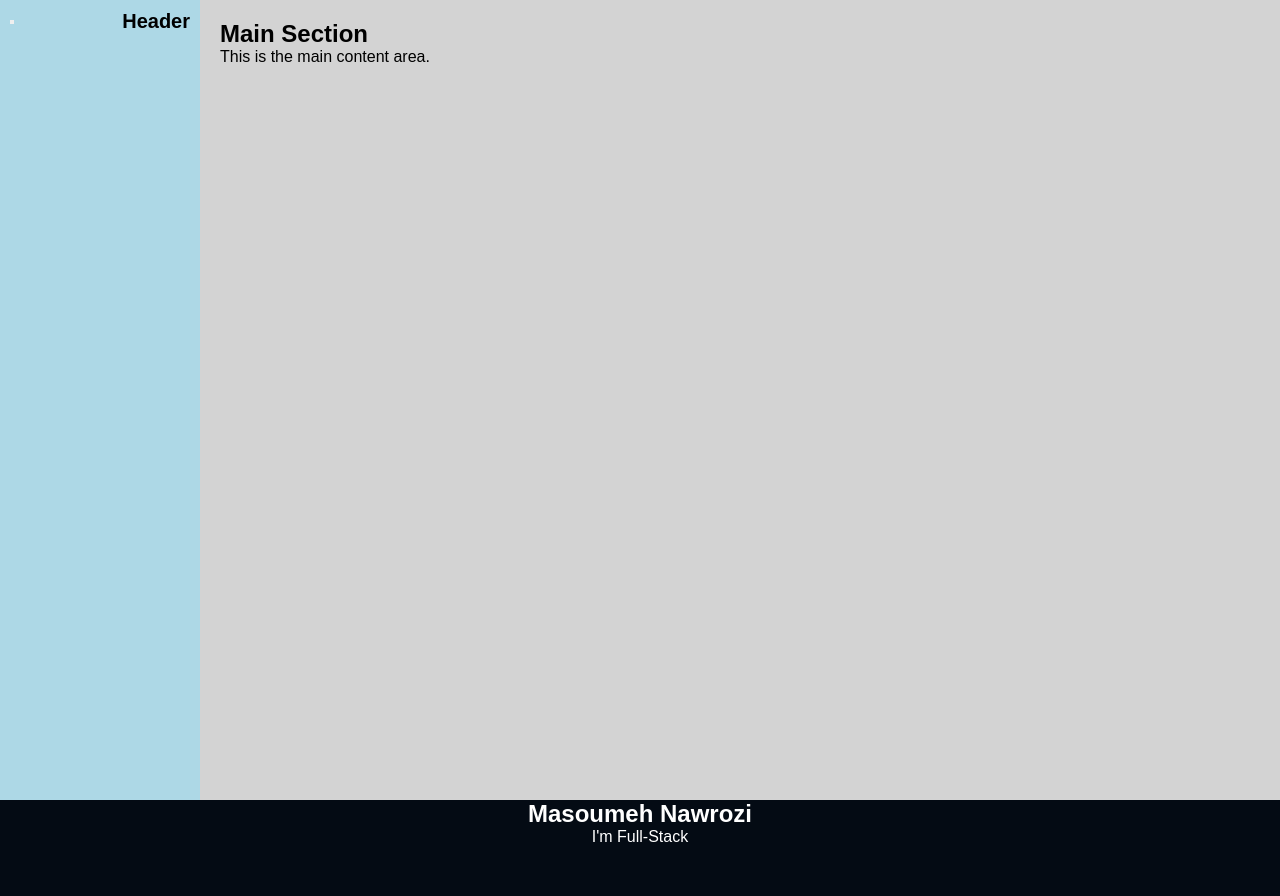
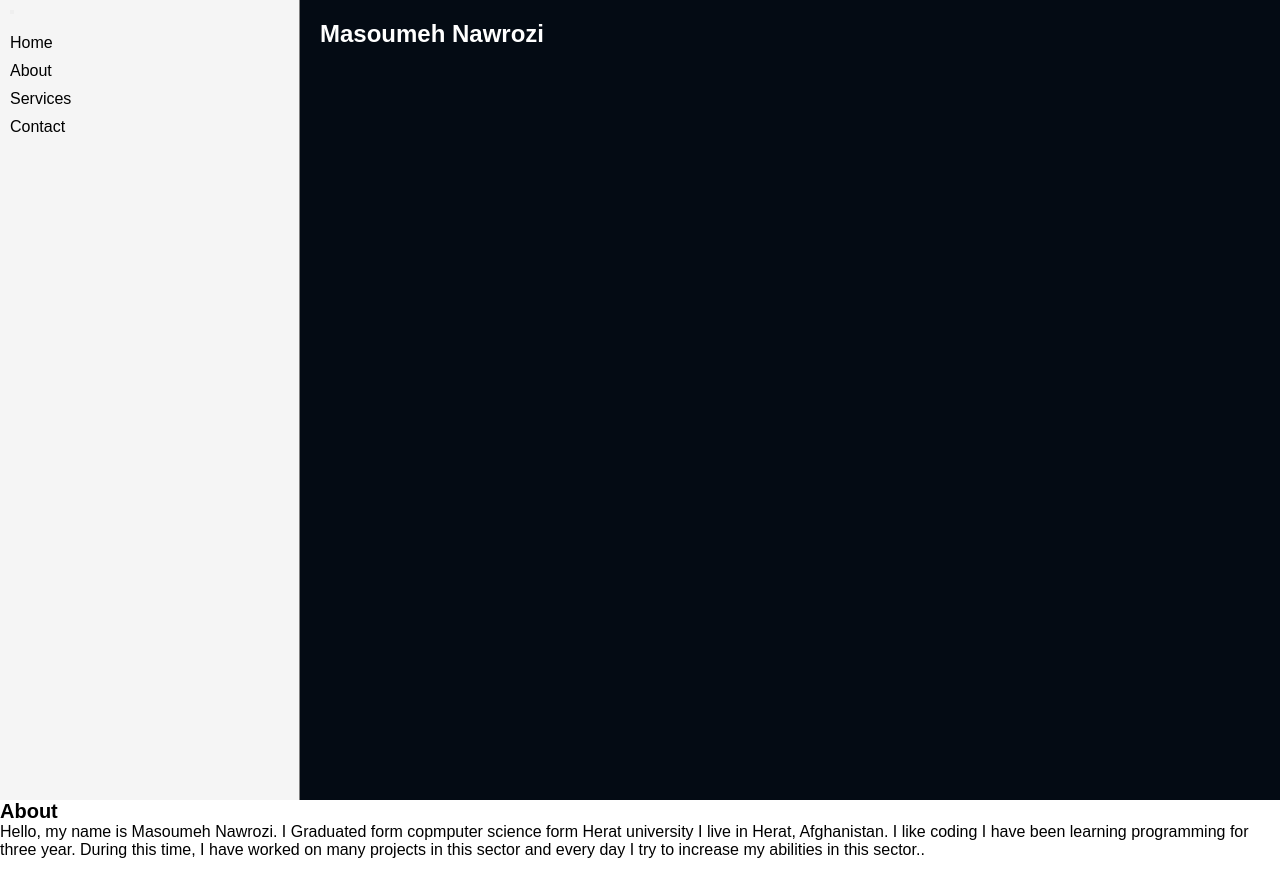
Before and after one commit to MahsumaRezai/Powerful_girls, a React (Create React App) app: page / in a window 1280 px wide. Shown: the top 896 px of the page. Built offline with nearby package versions, Linux system fonts and the light colour scheme.

Commit message:
work on the head section

```diff
--- a/src/App.js
+++ b/src/App.js
@@ -1,13 +1,13 @@
 
 import { Fragment } from 'react';
 import { Head } from './Components/Head';
-import { Header } from './Components/Header';
+import { About } from './Components/About';
 
 const App = (props) => {
     return (
         <Fragment>
             <Head />
-            <Header/>
+            <About/>
 
         </Fragment>
     );
--- /dev/null
+++ b/src/Components/About.js
@@ -0,0 +1,25 @@
+import { Fragment } from 'react';
+import classes from './About.module.css'
+
+
+export const About = (props) => {
+    return (
+        <Fragment>
+            <div className={classes.about}>
+                <div>
+                    <h1>About</h1>
+                    <p>
+                        Hello, my name is Masoumeh Nawrozi. I Graduated form copmputer science form Herat university I live in Herat, Afghanistan. I like coding I have been learning programming for three year. During this time,
+                        I have worked on many projects in this sector and every day I try to increase my abilities in this sector..
+                    </p>
+
+                </div>
+                <div>
+
+                </div>
+            </div>
+
+        </Fragment>
+
+    )
+}
--- /dev/null
+++ b/src/Components/About.module.css
@@ -0,0 +1,7 @@
+.about {
+    display: flex;
+    flex-flow: column;
+    justify-content: flex-start;
+    align-items: flex-start;
+    gap: 20px
+}
--- a/src/Components/Head.css
+++ b/src/Components/Head.css
@@ -12,11 +12,18 @@
 .header {
   display: flex;
   flex-direction: column;
-  background-color: lightblue;
-  width: 200px;
+  background-color:whitesmoke;
+  width: 300px;
   padding: 10px;
   box-sizing: border-box;
   transition: all 0.3s ease-in-out;
+  border-right:1px solid gray;
+  position: sticky
+
+
+}
+.list {
+  color: white;
 }
 
 /* Header content: hamburger icon and title */
@@ -38,11 +45,14 @@ h1 {
 }
 
 /* Navigation menu */
+
 .nav {
   display: flex;
   flex-direction: column;
   margin-top: 10px;
   display: none;
+  color: white;
+
 }
 
 .nav.open {
@@ -68,12 +78,15 @@ h1 {
 /* Styling for the main section */
 .main {
   flex-grow: 1;
-  background-color: lightgray;
+  background-color: #040b14;
   padding: 20px;
   box-sizing: border-box;
+  color: white;
 }
 
 /* Media query for small screens (mobile view) */
+
+
 @media (max-width: 768px) {
   .container {
     flex-direction: column;  /* Stack the header and main section vertically */
@@ -86,6 +99,8 @@ h1 {
 
   .hamburger-icon {
     display: block;  /* Show the hamburger icon */
+    background: darkcyan;
+
   }
 
   .nav {
@@ -97,7 +112,7 @@ h1 {
     position: absolute;
     top: 50px; /* Adjust depending on header height */
     left: 0;
-    background-color: lightblue;
+    background-color: whitesmoke;
     width: 100%;
   }
 
--- a/src/Components/Head.js
+++ b/src/Components/Head.js
@@ -1,16 +1,15 @@
 
 import React, { useState } from 'react';
 import { Fragment } from 'react';
-import  './Head.css'
+import './Head.css'
+
 
 export function Head() {
-    const [isMenuOpen, setIsMenuOpen] = useState(false);
+    const [isMenuOpen, setIsMenuOpen] = useState(true);
 
     const toggleMenu = () => {
         setIsMenuOpen(!isMenuOpen);
     };
-
-
     return (
         <Fragment>
             <div className="container">
@@ -19,10 +18,10 @@ export function Head() {
                         <button className="menu-toggle" onClick={toggleMenu}>
                             <span className="hamburger-icon">☰</span>
                         </button>
-                        <h1>Header</h1>
+
                     </div>
                     <nav className={`nav ${isMenuOpen ? 'open' : ''}`}>
-                        <ul>
+                        <ul className="list">
                             <li><a href="/">Home</a></li>
                             <li><a href="/">About</a></li>
                             <li><a href="/">Services</a></li>
@@ -31,8 +30,8 @@ export function Head() {
                     </nav>
                 </header>
                 <main className="main">
-                    <h2>Main Section</h2>
-                    <p>This is the main content area.</p>
+                    <h2 className="title">Masoumeh Nawrozi</h2>
+
                 </main>
             </div>
 
--- a/src/Components/Header.js
+++ b/src/Components/Header.js
@@ -5,10 +5,8 @@ export const Header = (props) => {
         <Fragment>
             <div className={classes.header}>
                 <div className={classes.headertext}>
-                    <h2>Masoumeh Nawrozi</h2>
-                    <p>I'm <span class="typed" data-typed-items=" A Designer,A  Developer, A Freelancer,A  Teacher">Full-Stack</span><span
-                        class="typed-cursor typed-cursor--blink" aria-hidden="true"></span><span class="typed-cursor typed-cursor--blink"
-                            aria-hidden="true"></span></p>
+
+
                 </div>
 
             </div>
--- a/src/Components/Header.module.css
+++ b/src/Components/Header.module.css
@@ -1,14 +1,8 @@
-.header {
-    background: #040b14;
-    width: 100%;
-    min-height: 80vh;
-
-}
-.headertext {
+/* Styling for the main section */
+.main {
+    flex-grow: 1;
+    background-color: #040b14;
+    padding: 20px;
+    box-sizing: border-box;
     color: white;
-    display: flex;
-    flex-direction: column;
-    justify-content: center;
-    align-items: center
-
-}
+  }
```
